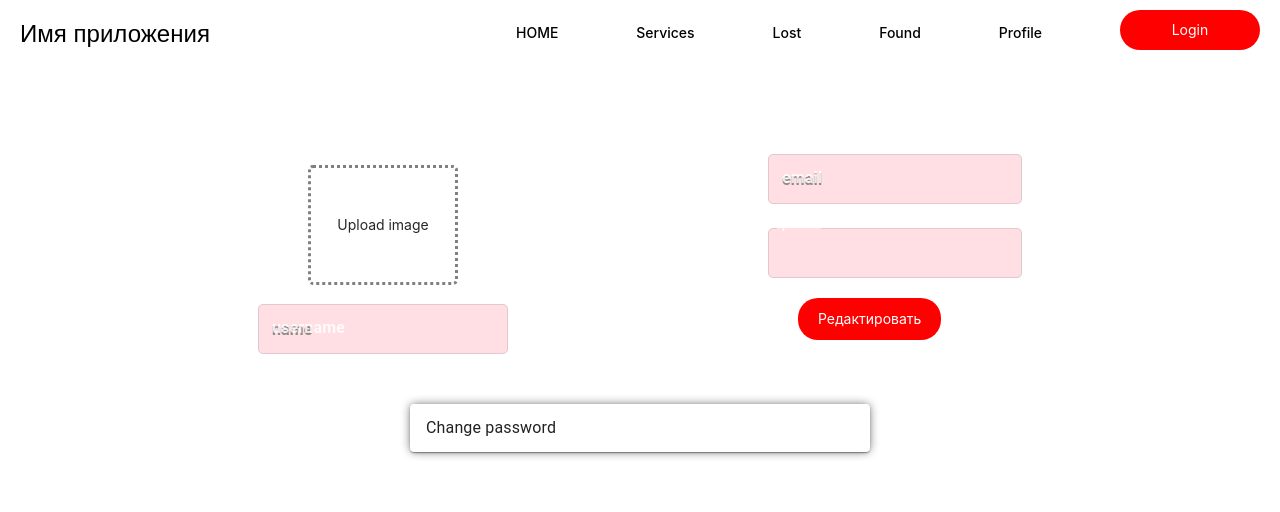
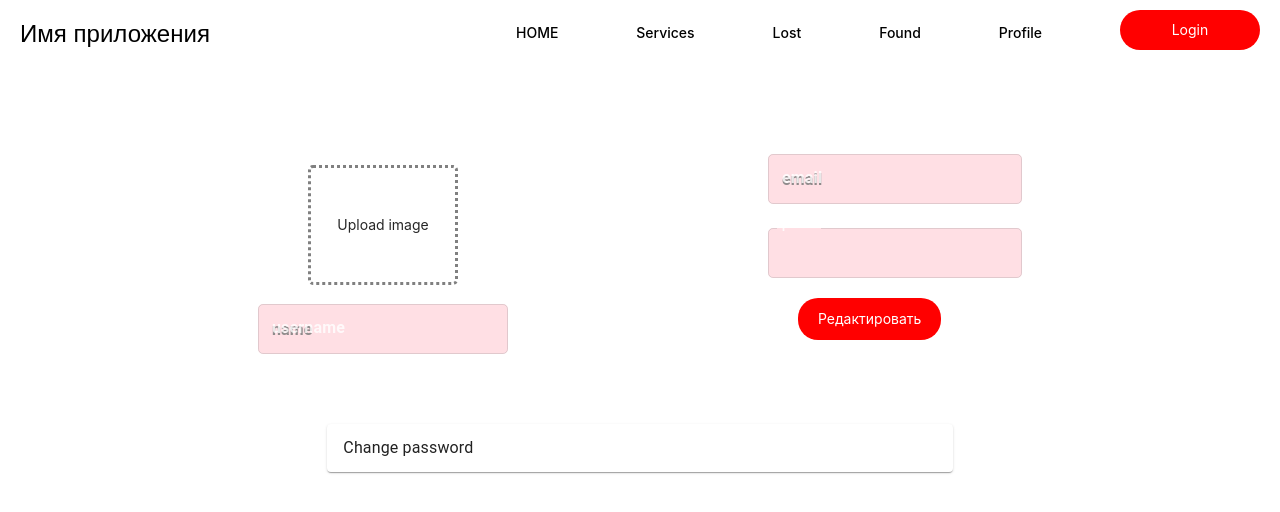
Before and after one commit to WhiteHanClean/last_and_lost, a Next.js app: page /profile in a window 1280 px wide. Shown: the top 512 px of the page. Built offline with nearby package versions, Linux system fonts and the light colour scheme; no server answers.

Commit message:
finalochka

```diff
--- a/pages/lost.jsx
+++ b/pages/lost.jsx
@@ -22,6 +22,7 @@ const Lost = () => {
   useEffect(() => {
     $api.get(BASE_URL).then((response) => setCategories(response.data.results));
   }, []);
+  console.log(categories);
 
   const infite = (product) => {
     setProducts(product);
--- a/src/store/foundSlice.js
+++ b/src/store/foundSlice.js
@@ -13,7 +13,6 @@ export const createPost = createAsyncThunk(
   async (params) => {
     try {
       const { data } = await $api.post('/items/', params);
-      console.log(data);
       return data;
     } catch (e) {
       console.log(e.message);
--- a/src/style/profile.module.scss
+++ b/src/style/profile.module.scss
@@ -86,11 +86,10 @@
 }
 
 .accordion_block {
-  max-width: 460px;
-  margin: 50px auto;
-  box-shadow: 0 0 10px grey;
+  margin: 50px 20px;
   border-radius: 5px;
   display: flex;
   align-items: center;
   justify-content: center;
+  padding: 20px;
 }
```
